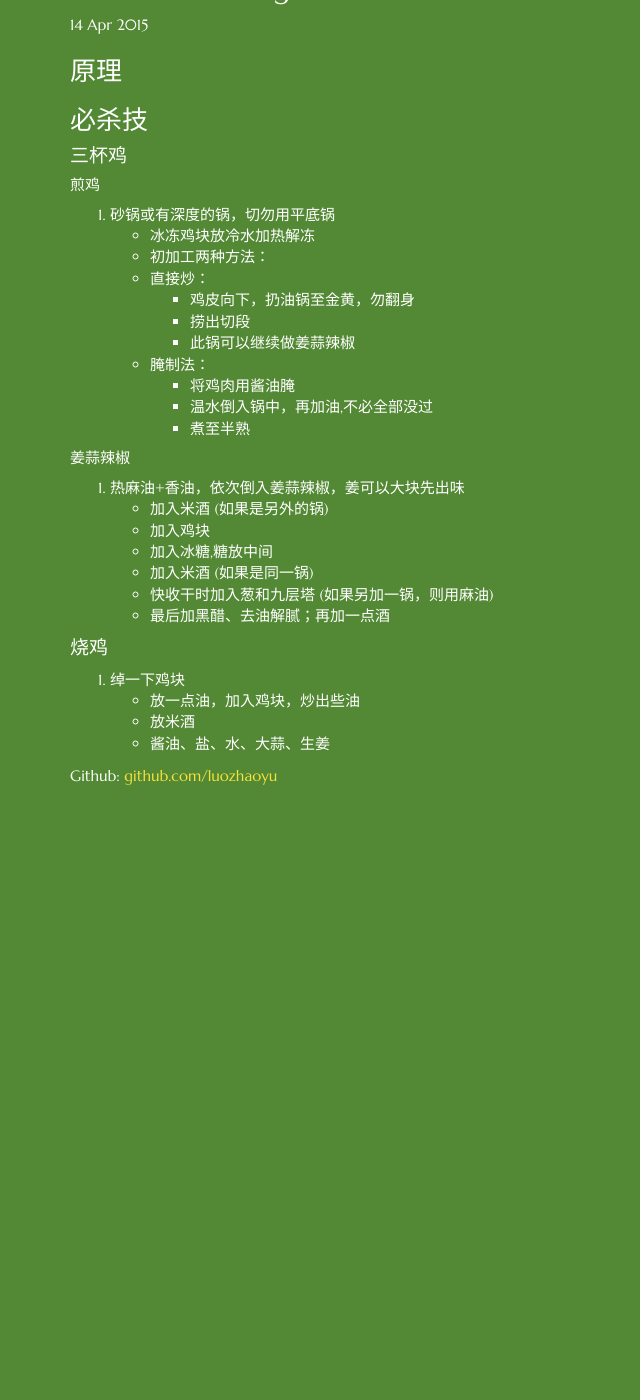
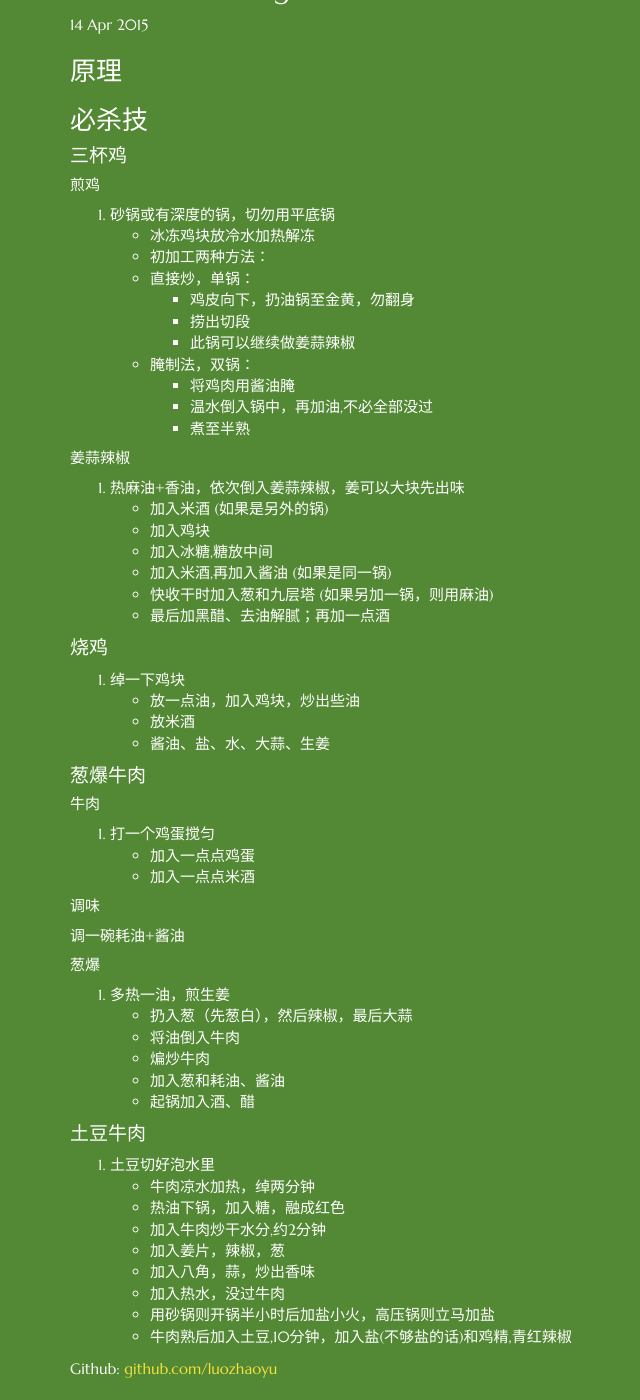
Before and after one commit to luozhaoyu/luozhaoyu.github.io, a Jekyll site: the page built from _posts/2015-04-14-tao-of-cooking.md, in a window 1280 px wide and 1400 px high, scrolled down 267 px. Shown: the whole window, without its empty margins (0-640 px from the left). Built offline with Jekyll 4.4.1, drawn with Linux system fonts in a browser that asks for light colours; nearby versions of some CDN libraries; Markdown is read by kramdown in place of the engine named in the settings; before the commit the page ends 1074 px from its top, so only the background shows below that.

Commit message:
add beef potato

```diff
--- a/_posts/2015-04-14-tao-of-cooking.md
+++ b/_posts/2015-04-14-tao-of-cooking.md
@@ -10,11 +10,11 @@ title: "Tao of Cooking"
 1. 砂锅或有深度的锅，切勿用平底锅
 - 冰冻鸡块放冷水加热解冻
 - 初加工两种方法：
-    * 直接炒：
+    * 直接炒，单锅：
         - 鸡皮向下，扔油锅至金黄，勿翻身
         - 捞出切段
         - 此锅可以继续做姜蒜辣椒
-    * 腌制法：
+    * 腌制法，双锅：
         - 将鸡肉用酱油腌
         - 温水倒入锅中，再加油,不必全部没过
         - 煮至半熟
@@ -24,7 +24,7 @@ title: "Tao of Cooking"
 - 加入米酒 (如果是另外的锅)
 - 加入鸡块
 - 加入冰糖,糖放中间
-- 加入米酒 (如果是同一锅)
+- 加入米酒,再加入酱油 (如果是同一锅)
 - 快收干时加入葱和九层塔 (如果另加一锅，则用麻油)
 - 最后加黑醋、去油解腻；再加一点酒
 
@@ -34,3 +34,31 @@ title: "Tao of Cooking"
 - 放一点油，加入鸡块，炒出些油
 - 放米酒
 - 酱油、盐、水、大蒜、生姜
+
+#### 葱爆牛肉
+##### 牛肉
+1. 打一个鸡蛋搅匀
+* 加入一点点鸡蛋
+* 加入一点点米酒
+
+##### 调味
+调一碗耗油+酱油
+
+##### 葱爆
+1. 多热一油，煎生姜
+- 扔入葱（先葱白），然后辣椒，最后大蒜
+- 将油倒入牛肉
+- 煸炒牛肉
+- 加入葱和耗油、酱油
+- 起锅加入酒、醋
+
+#### 土豆牛肉
+1. 土豆切好泡水里
+- 牛肉凉水加热，绰两分钟
+- 热油下锅，加入糖，融成红色
+- 加入牛肉炒干水分,约2分钟
+- 加入姜片，辣椒，葱
+- 加入八角，蒜，炒出香味
+- 加入热水，没过牛肉
+- 用砂锅则开锅半小时后加盐小火，高压锅则立马加盐
+- 牛肉熟后加入土豆,10分钟，加入盐(不够盐的话)和鸡精,青红辣椒
```
